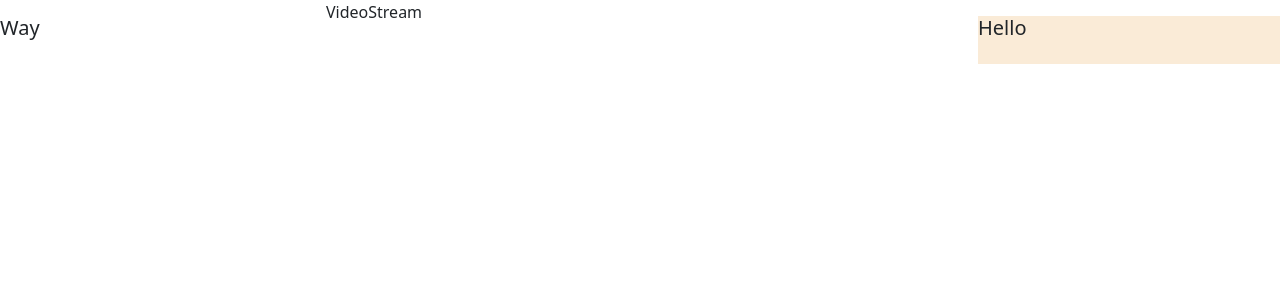
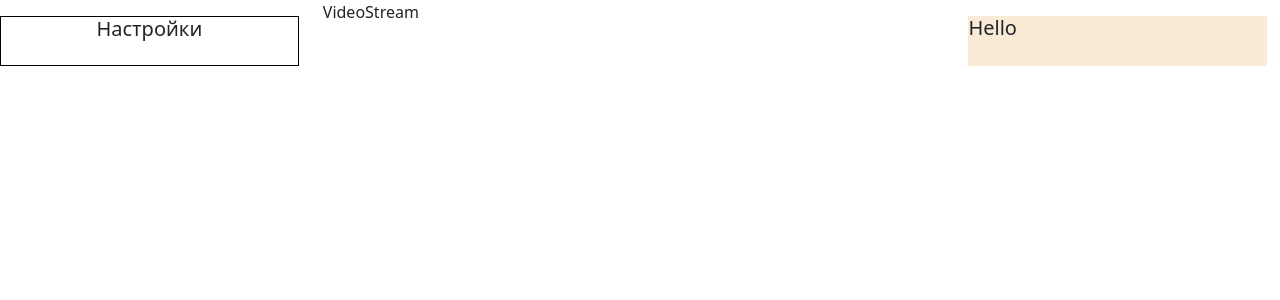
Before and after one commit to elgohr-update/ovision-client, a React (Create React App) app: page /#/ in a window 1280 px wide. Shown: the top 300 px of the page. Built offline with nearby package versions, Linux system fonts and the light colour scheme; no server answers; the HTML template or start-up script is replaced by a standard one.

Commit message:
V 0.0.1
Настройки

```diff
--- a/src/components/StreamSettings/index.js
+++ b/src/components/StreamSettings/index.js
@@ -4,7 +4,7 @@ import './styles.scss';
 export const StreamSettings = () => {
     return (
       <div className="StreamSettings h-100 mt-3">
-        <h5 className="SteamSettings__title">Way</h5>
+        <h5 className="SteamSettings__title">Настройки</h5>
       </div>
     );
   };
--- a/src/components/StreamSettings/styles.scss
+++ b/src/components/StreamSettings/styles.scss
@@ -0,0 +1,8 @@
+.StreamSettings {
+
+}
+.SteamSettings__title {
+    text-align: center;
+    border: 1px solid black;
+    height: 100%;
+}
--- a/src/components/UserParams/index.js
+++ b/src/components/UserParams/index.js
@@ -3,7 +3,7 @@ import './styles.scss';
 
 export const UserParams = () => {
   return (
-    <div className="UserParams h-100 mt-3">
+    <div className="UserParams h-100 mt-3 p-10">
       <h5 className="UserParams__title">Hello</h5>
     </div>
   );
--- a/src/pages/Home/index.js
+++ b/src/pages/Home/index.js
@@ -36,6 +36,7 @@ export const Home = () => {
           <UserParams />
         </Col>
       </Row>
+
       {/* {image && <img src={image} alt="foxy" />} */}
     </div>
   );
--- a/src/pages/Home/styles.scss
+++ b/src/pages/Home/styles.scss
@@ -1,3 +1,4 @@
 .Home {
-  width: 100vw;
+  width: 99vw;
+
 }
```
